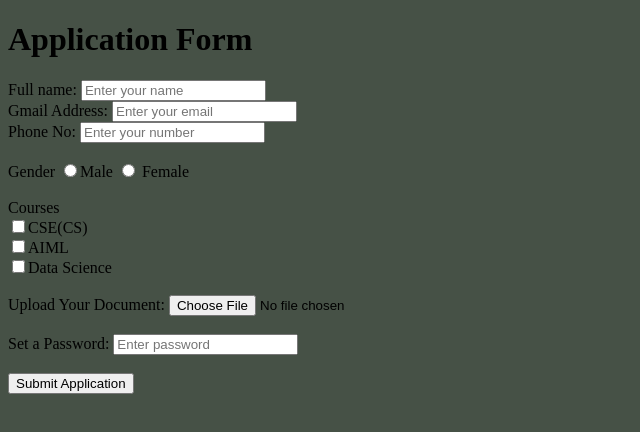
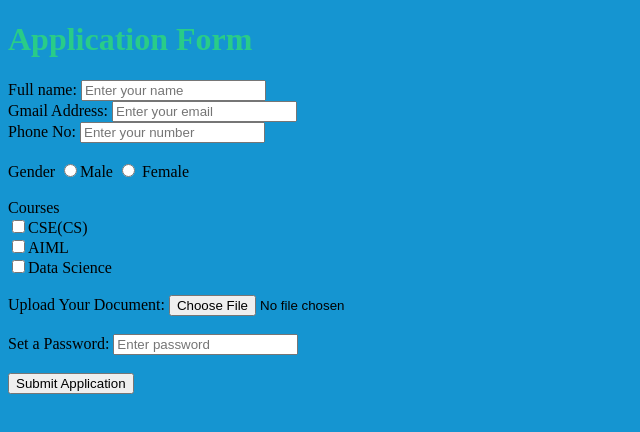
Before and after one commit to venky141104/project1, a plain HTML site: page index.html in a window 1280 px wide. Shown: the whole page, without its empty margins (0-640 px from the left). Drawn offline with Linux system fonts and the light colour scheme.

Commit message:
Update index.html

```diff
--- a/index.html
+++ b/index.html
@@ -1,10 +1,10 @@
 <!DOCTYPE html>
 <html>
     <head>
-    <body style="background-color: rgb(70, 81, 70);">
+    <body style="background-color: rgb(21, 149, 209);">
         <form action="#" method="post" enctype="multipart/form-data"></form>
 
-            <h1 style="color:black;">Application Form</h1>
+            <h1 style="color:rgb(41, 204, 136);">Application Form</h1>
         <label >Full name:</label>
         <input type="text" placeholder="Enter your name"><br>
         <label for="Email">Gmail Address:</label>
```
